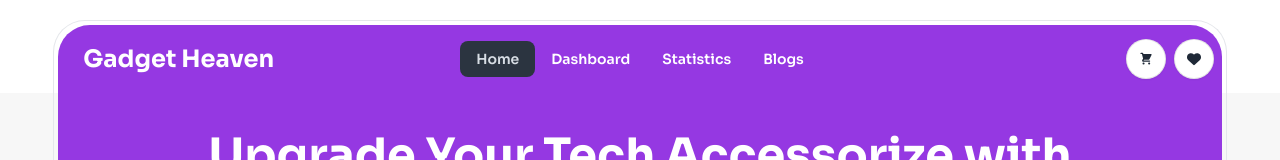
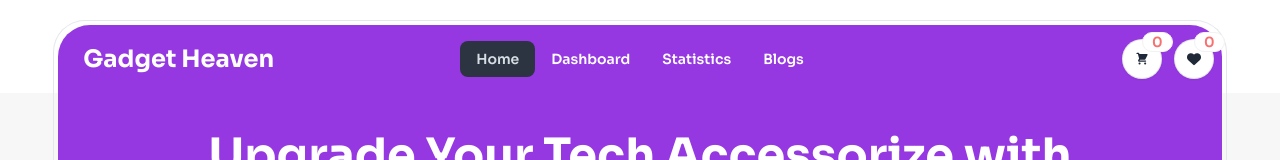
Before and after one commit to programming-hero-web-course-4/b10a8-gadget-heaven-syedmehedi34, a React (Vite) app: page / in a window 1280 px wide. Shown: the top 160 px of the page. Built offline with nearby package versions, Linux system fonts and the light colour scheme.

Commit message:
nav-badge update issue solved

```diff
--- a/src/components/Carts.jsx
+++ b/src/components/Carts.jsx
@@ -1,9 +1,12 @@
-import { useEffect, useState } from "react";
+import { useContext, useEffect, useState } from "react";
 import { BiSort } from "react-icons/bi";
 import { getAllCarts, removeCarts } from "../utils/LocalStorage";
 import { MdDelete } from "react-icons/md";
+import { NavContext } from "../layouts/Layout";
 
 const Carts = () => {
+  const { navFunction } = useContext(NavContext);
+
   const [carts, setCarts] = useState([]);
   useEffect(() => {
     const cart = getAllCarts();
@@ -60,7 +63,10 @@ const Carts = () => {
             </div>
 
             <div
-              onClick={() => handleRemove(cart.product_id)}
+              onClick={() => {
+                handleRemove(cart.product_id);
+                navFunction();
+              }}
               className="btn btn-circle bg-inherit border-none"
             >
               <MdDelete size={22}></MdDelete>
@@ -68,16 +74,28 @@ const Carts = () => {
           </div>
         ))}
       </div>
-      <dialog id="my_modal_1" className="modal">
+      <dialog id="my_modal_1" className="modal max-w-96 mx-auto">
         <div className="modal-box">
-          <h3 className="font-bold text-lg">Hello!</h3>
-          <p className="py-4">
-            Press ESC key or click the button below to close
-          </p>
-          <div className="modal-action">
-            <form method="dialog">
+          <div className="flex flex-col items-center justify-center">
+            <div>
+              <img className="w-12 h-12" src="/assets/modal_img.png" alt="" />
+            </div>
+            <h2 className="text-2xl font-bold text-textOF mt-5 text-center">
+              Payment Successful
+            </h2>
+            <div className="divider my-2"></div>
+            <p className="mb-1 text-textOF60 font-[500] text-center">
+              Thanks for purchasing.
+            </p>
+            <p className=" text-textOF60 font-[500] text-center">
+              Total: 2449.96
+            </p>
+          </div>
+
+          <div className="modal-action w-full">
+            <form method="dialog" className="w-full">
               {/* if there is a button in form, it will close the modal */}
-              <button className="btn">Close</button>
+              <button className="btn rounded-[32px] w-full">Close</button>
             </form>
           </div>
         </div>
--- a/src/components/Navbar.jsx
+++ b/src/components/Navbar.jsx
@@ -1,8 +1,32 @@
 import { HiShoppingCart } from "react-icons/hi";
 import { FaHeart } from "react-icons/fa6";
 import { Link, NavLink, useLocation } from "react-router-dom";
+import { getAllCarts, getAllWishlist } from "../utils/LocalStorage";
+import { useContext, useEffect, useState } from "react";
+import { NavContext } from "../layouts/Layout";
 
 const Navbar = () => {
+  // context api
+  const clicked = useContext(NavContext);
+  console.log(clicked.clicked);
+  // contextFunction();
+  //
+  const [cart, setCart] = useState([]);
+  const [wishlist, setWishlist] = useState([]);
+
+  // Function to refresh data manually
+  // const refreshData = () => {
+  //   setCart(getAllCarts());
+  //   setWishlist(getAllWishlist());
+  // };
+
+  useEffect(() => {
+    setCart(getAllCarts());
+    setWishlist(getAllWishlist());
+  }, [clicked]);
+
+  // console.log(cart.length);
+  //
   const navItems = (
     <>
       <li>
@@ -81,13 +105,28 @@ const Navbar = () => {
           >
             <ul className="menu menu-horizontal px-1">{navItems}</ul>
           </div>
-          <div className="navbar-end gap-2">
-            <p className="btn btn-circle border border-[#0B0B0B1A] bg-white min-h-4 h-10 w-10">
-              <HiShoppingCart />
-            </p>
-            <p className="btn btn-circle border border-[#0B0B0B1A] bg-white min-h-4 h-10 w-10">
-              <FaHeart />
-            </p>
+          <div className="navbar-end gap-3">
+            {/* cart nav  */}
+            <div className="relative btn btn-circle border border-[#0B0B0B1A] bg-white min-h-4 h-10 w-10">
+              <p>
+                <HiShoppingCart />
+              </p>
+              <span className="absolute -top-2 -right-3 badge text-red-400">
+                {cart.length}
+              </span>
+            </div>
+            {/* cart nav  */}
+
+            {/* wishlist nav  */}
+            <div className="relative btn btn-circle border border-[#0B0B0B1A] bg-white min-h-4 h-10 w-10">
+              <p>
+                <FaHeart />
+              </p>
+              <span className="absolute -top-2 -right-3 badge text-red-400">
+                {wishlist.length}
+              </span>
+            </div>
+            {/* wishlist nav  */}
           </div>
         </div>
       </div>
--- a/src/components/Wishlists.jsx
+++ b/src/components/Wishlists.jsx
@@ -1,8 +1,11 @@
-import { useEffect, useState } from "react";
+import { useContext, useEffect, useState } from "react";
 import { getAllWishlist, removeWishlist } from "../utils/LocalStorage";
 import { MdDelete } from "react-icons/md";
+import { NavContext } from "../layouts/Layout";
 
 const Wishlists = () => {
+  const { navFunction } = useContext(NavContext);
+
   const [wishlists, setWishlists] = useState([]);
   useEffect(() => {
     const wishlist = getAllWishlist();
@@ -47,7 +50,10 @@ const Wishlists = () => {
             </div>
 
             <div
-              onClick={() => handleRemove(wishlist.product_id)}
+              onClick={() => {
+                navFunction();
+                handleRemove(wishlist.product_id);
+              }}
               className="btn btn-circle bg-inherit border-none"
             >
               <MdDelete size={22}></MdDelete>
--- a/src/layouts/Layout.jsx
+++ b/src/layouts/Layout.jsx
@@ -1,9 +1,18 @@
 import { Outlet } from "react-router-dom";
 import Navbar from "../components/Navbar";
 import Footer from "../components/Footer";
+import { createContext, useState } from "react";
+// eslint-disable-next-line react-refresh/only-export-components
+export const NavContext = createContext();
 
 const Layout = () => {
+  const [clicked, setClicked] = useState(0);
+  const navFunction = () => {
+    setClicked(clicked + 1);
+  };
+  // console.log(clicked);
   return (
+    <NavContext.Provider value={{ navFunction, clicked }}>
       <div>
         <Navbar></Navbar>
         <div className="min-h-[calc(100vh-292px)]">
@@ -11,6 +20,7 @@ const Layout = () => {
         </div>
         <Footer></Footer>
       </div>
+    </NavContext.Provider>
   );
 };
 
--- a/src/pages/ProductDetails.jsx
+++ b/src/pages/ProductDetails.jsx
@@ -2,14 +2,24 @@
 import { IoCartOutline } from "react-icons/io5";
 import { CiHeart } from "react-icons/ci";
 
-import { useEffect, useState } from "react";
-import { Link, useLoaderData, useParams } from "react-router-dom";
+import { useContext, useEffect, useState } from "react";
+import { useLoaderData, useParams } from "react-router-dom";
 import {
   addCartToLocalStorage,
   addWishlistToLocalStorage,
 } from "../utils/LocalStorage";
+import { NavContext } from "../layouts/Layout";
 
 const ProductDetails = () => {
+  // context
+  const { navFunction } = useContext(NavContext);
+  // console.log(navFunction);
+  // const handleClick = () => {
+  //   // Call the function from context
+  //   navFunction();
+  // };
+
+  //
   const { productId } = useParams();
   const data = useLoaderData();
   const [product, setProduct] = useState([]);
@@ -28,6 +38,8 @@ const ProductDetails = () => {
     addWishlistToLocalStorage(product);
   };
 
+  //
+  //
   return (
     <div className="">
       <div className="text-center pt-8 pb-64 bg-primary">
@@ -115,16 +127,24 @@ const ProductDetails = () => {
             </div>
 
             <div className="mt-4 flex items-center gap-5">
+              {/* Cart button  */}
               <button
-                onClick={() => handleAddToCart(product)}
+                onClick={() => {
+                  handleAddToCart(product);
+                  navFunction();
+                }}
                 className="flex items-center gap-2 bg-primary text-white btn w-fit rounded-[32px]"
               >
                 <p className=" font-bold">Add To Cart</p>
                 <IoCartOutline size={25} />
               </button>
 
+              {/* Wishlist button */}
               <button
-                onClick={() => addToWishlist(product)}
+                onClick={() => {
+                  addToWishlist(product);
+                  navFunction();
+                }}
                 className="btn btn-circle border border-[#0B0B0B1A] bg-white min-h-4 h-12 w-12 font-bold"
               >
                 <CiHeart size={25} />
```
Lines whose indentation alone changed are shown as unchanged.
